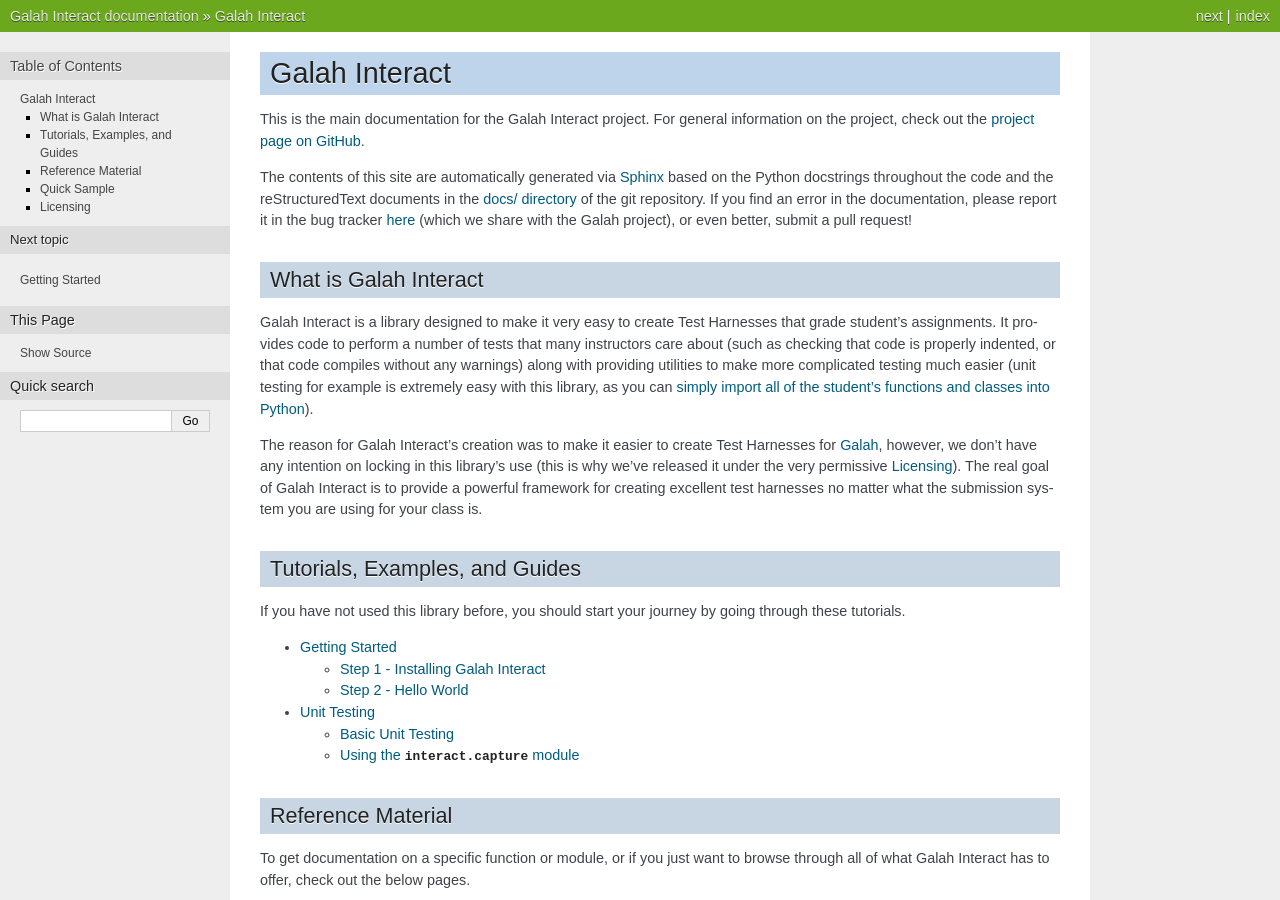
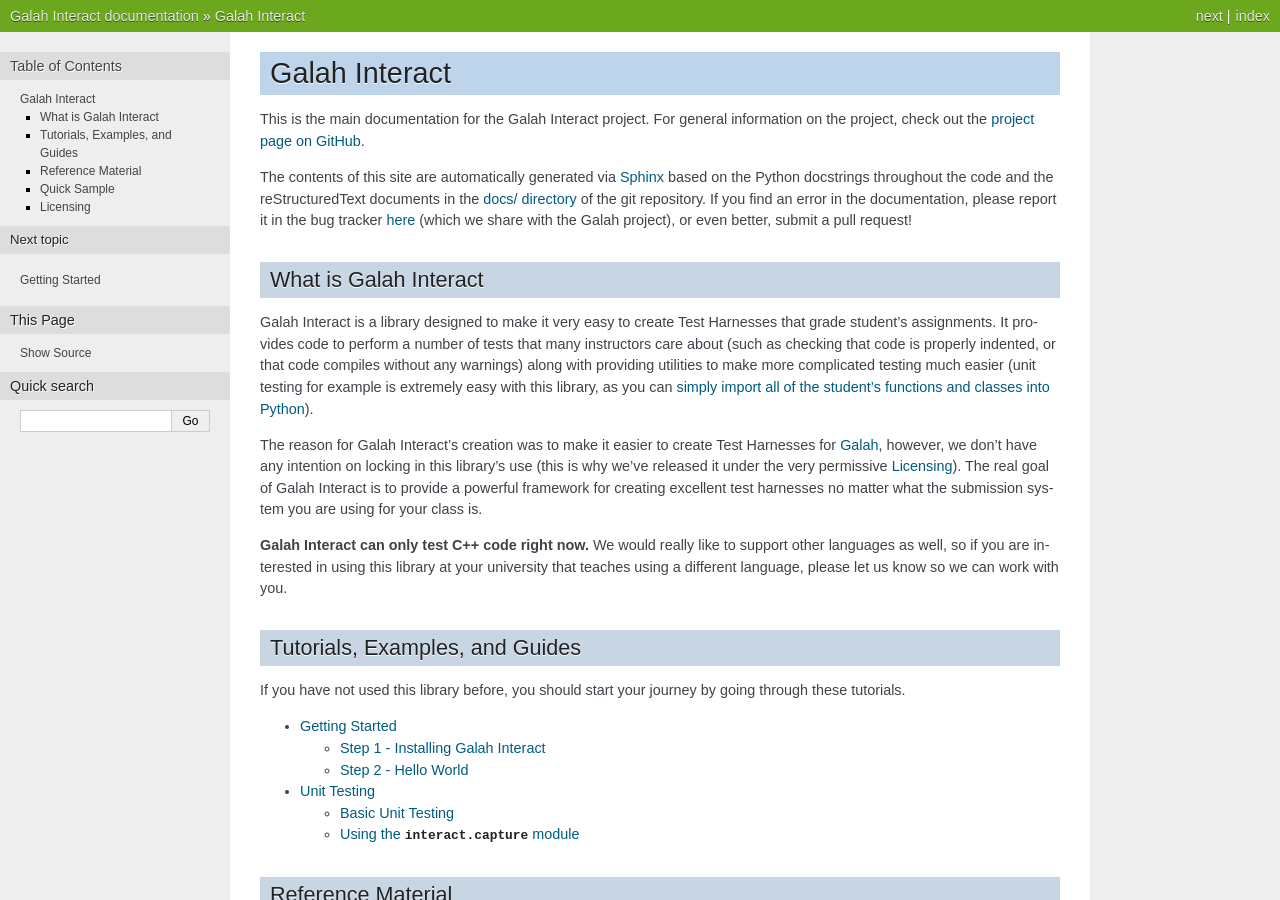
Before and after one commit to ucrcsedept/galah-interact-python, a Sphinx documentation site: the page built from docs/index.rst, in a window 1280 px wide and 900 px high. Built offline with Sphinx 7.4.7, drawn with Linux system fonts in a browser that asks for light colours; the version number could not be read and is left out.

Commit message:
Added "only works in C++" in index.

```diff
--- a/docs/index.rst
+++ b/docs/index.rst
@@ -36,6 +36,11 @@
 Galah Interact is to provide a powerful framework for creating excellent
 test harnesses no matter what the submission system you are using for your
 class is.
+
+**Galah Interact can only test C++ code right now.** We would really like to
+support other languages as well, so if you are interested in using this library
+at your university that teaches using a different language, please let us know
+so we can work with you.
 
 Tutorials, Examples, and Guides
 ------------------------------------------
```
